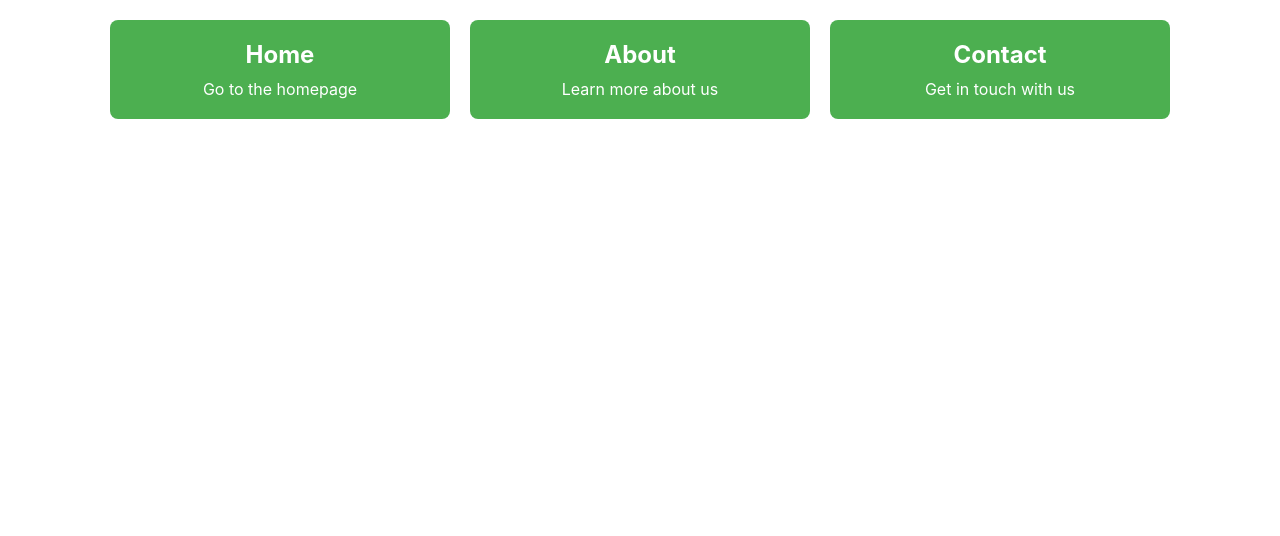
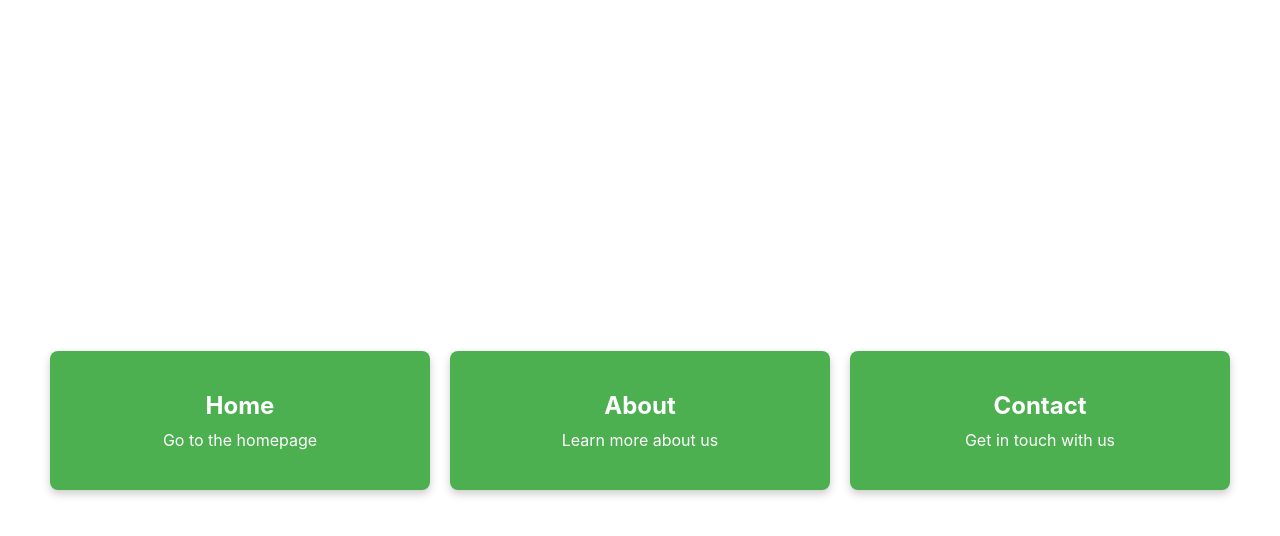
Before and after one commit to CampusPulse/homepage, a React (Create React App) app: page / in a window 1280 px wide. Shown: the top 536 px of the page. Built offline with nearby package versions, Linux system fonts and the light colour scheme.

Commit message:
chatGPT center the buttons more

```diff
--- a/src/Menu.css
+++ b/src/Menu.css
@@ -1,7 +1,17 @@
+html,
+body {
+	height: 100%;
+	margin: 0;
+}
+
 .menu-container {
 	display: flex;
 	flex-wrap: wrap;
 	justify-content: center;
+	align-items: center;
+	/* Center items vertically */
+	height: 100vh;
+	/* Full viewport height */
 	gap: 20px;
 	padding: 20px;
 }
@@ -9,21 +19,19 @@
 .menu-button {
 	display: block;
 	width: 300px;
-  padding: 20px;
+	padding: 40px;
 	background-color: #4CAF50;
 	color: white;
 	text-decoration: none;
 	border-radius: 8px;
 	transition: transform 0.2s;
+	box-shadow: 0 4px 8px rgba(0, 0, 0, 0.2);
+	text-align: center;
 }
 
 .menu-button:hover {
 	transform: scale(1.05);
 	background-color: #45a049;
-}
-
-.menu-content {
-  text-align: center;
 }
 
 .menu-content h2 {
```
Lines whose indentation alone changed are shown as unchanged.
